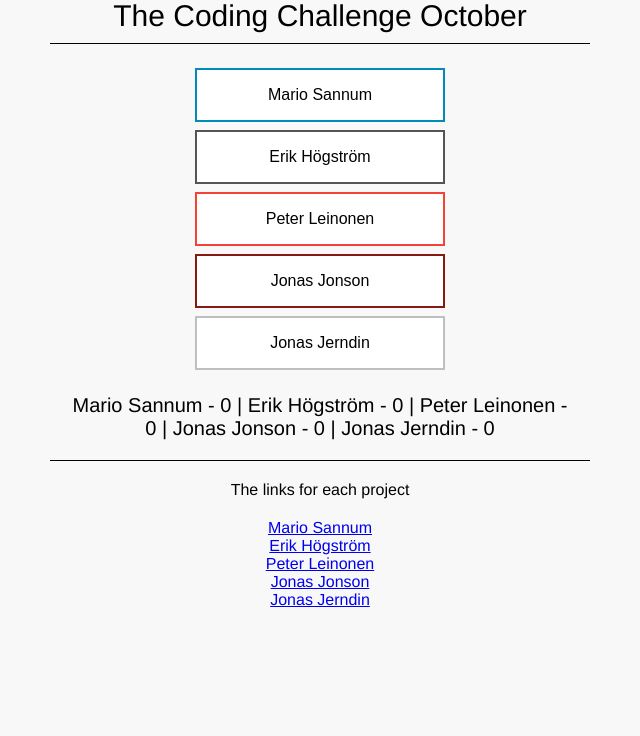
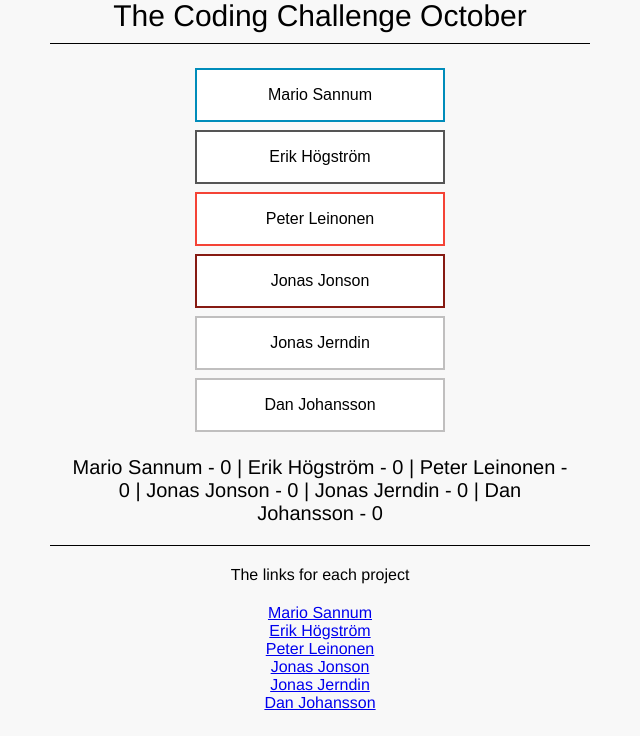
Before and after one commit to filipdadgar/azure-vote, a Flask app: page / in a window 1280 px wide. Shown: the part 64-800 px from the top of the page, without its empty margins (320-960 px from the left). Run offline with Flask 2, Linux system fonts and the light colour scheme; data that the repository does not hold is empty.

Commit message:
Added Dan as new contender.

```diff
--- a/azure-vote/azure-vote/config_file.cfg
+++ b/azure-vote/azure-vote/config_file.cfg
@@ -5,4 +5,5 @@ VOTE2VALUE = 'Erik Högström'
 VOTE3VALUE = 'Peter Leinonen'
 VOTE4VALUE = 'Jonas Jonson'
 VOTE5VALUE = 'Jonas Jerndin'
+VOTE6VALUE = 'Dan Johansson'
 SHOWHOST = 'false'
--- a/azure-vote/azure-vote/main.py
+++ b/azure-vote/azure-vote/main.py
@@ -14,6 +14,7 @@ button2 =       app.config['VOTE2VALUE']
 button3 =       app.config['VOTE3VALUE']
 button4 =       app.config['VOTE4VALUE']
 button5 =       app.config['VOTE5VALUE']
+button6 =       app.config['VOTE6VALUE']
 title =         app.config['TITLE']
 
 # MySQL configurations
@@ -43,6 +44,7 @@ def index():
     vote3 = 0
     vote4 = 0
     vote5 = 0
+    vote6 = 0
 
     if request.method == 'GET':
 
@@ -63,9 +65,11 @@ def index():
                 vote4 = i[1]
             elif i[0] == app.config['VOTE5VALUE']:
                 vote5 = i[1]
+            elif i[0] == app.config['VOTE6VALUE']:
+                vote6 = i[1]
 
         # Return index with values
-        return render_template("index.html", value1=vote1, value2=vote2, value3=vote3, value4=vote4, value5=vote5, button1=button1, button2=button2, button3=button3, button4=button4, button5=button5, title=title)
+        return render_template("index.html", value1=vote1, value2=vote2, value3=vote3, value4=vote4, value5=vote5, value6=vote6, button1=button1, button2=button2, button3=button3, button4=button4, button5=button5, button6=button6, title=title)
     elif request.method == 'POST':
 
         if request.form['vote'] == 'reset':
@@ -73,7 +77,7 @@ def index():
             # Empty table and return results
             #cursor.execute('''Delete FROM azurevote''')
             #connection.commit()
-            return render_template("index.html", value1=vote1, value2=vote2, value3=vote3, value4=vote4, value5=vote5, button1=button1, button2=button2, button3=button3, button4=button4, button5=button5, title=title)
+            return render_template("index.html", value1=vote1, value2=vote2, value3=vote3, value4=vote4, value5=vote5, value6=vote6, button1=button1, button2=button2, button3=button3, button4=button4, button5=button5, button6=button6, title=title)
         else:
 
             # Insert vote result into DB
@@ -98,9 +102,11 @@ def index():
                     vote4 = i[1]
                 elif i[0] == app.config['VOTE5VALUE']:
                     vote5 = i[1]
+                elif i[0] == app.config['VOTE6VALUE']:
+                    vote6 = i[1]
 
             # Return results
-            return render_template("index.html", value1=vote1, value2=vote2, value3=vote3, value4=vote4, value5=vote5, button1=button1, button2=button2, button3=button3, button4=button4, button5=button5, title=title)
+            return render_template("index.html", value1=vote1, value2=vote2, value3=vote3, value4=vote4, value5=vote5, value6=vote6, button1=button1, button2=button2, button3=button3, button4=button4, button5=button5, button6=button6, title=title)
 
 @app.route('/results')
 def results():
--- a/azure-vote/azure-vote/static/default.css
+++ b/azure-vote/azure-vote/static/default.css
@@ -123,3 +123,13 @@ div#results {
     background-color: #d3a5a1;
     color: white;
 }
+.button6 {
+    background-color: white;
+    color: black;
+    border: 2px solid #c0bfbf;
+}
+
+.button6:hover {
+    background-color: #6e514f;
+    color: white;
+}
--- a/azure-vote/azure-vote/templates/index.html
+++ b/azure-vote/azure-vote/templates/index.html
@@ -21,10 +21,11 @@
         <button name="vote" value="{{button3}}" onclick="send()" class="button button3">{{button3}}</button>
         <button name="vote" value="{{button4}}" onclick="send()" class="button button4">{{button4}}</button>
         <button name="vote" value="{{button5}}" onclick="send()" class="button button5">{{button5}}</button>
+        <button name="vote" value="{{button6}}" onclick="send()" class="button button6">{{button6}}</button>
 
         <div id="space"></div>
         <div id="space"></div>
-        <div id="results"> {{button1}} - {{ value1 }} | {{button2}} - {{ value2 }} | {{button3}} - {{ value3 }} | {{button4}} - {{ value4 }} | {{button5}} - {{ value5 }} </div>
+        <div id="results"> {{button1}} - {{ value1 }} | {{button2}} - {{ value2 }} | {{button3}} - {{ value3 }} | {{button4}} - {{ value4 }} | {{button5}} - {{ value5 }} | {{button6}} - {{ value6 }} </div>
 
         </center>
         </form>
@@ -41,6 +42,7 @@
         <div id="links"><a href="https://gist.github.com/leinonen/3541be8de9a3e94ecf093caba6c4a126">Peter Leinonen</a></div>
         <div id="links"><a href="https://github.com/mrBoie/musical-broccoli">Jonas Jonson</a></div>
         <div id="links"><a href="https://github.com/swizkon/roblang-tdd-workshop">Jonas Jerndin</a></div>
+        <div id="links"><a href="https://github.com/DanJoh74/RobbersLang.IO">Dan Johansson</a></div>
     </div>
 
 </body>
```
Also changed, not shown: 1 other file.
